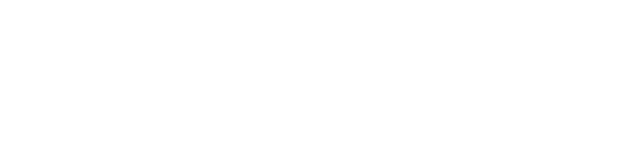
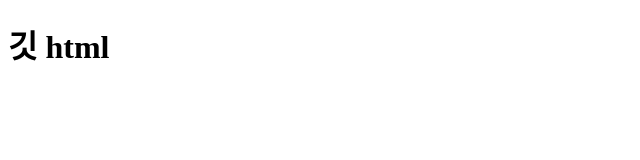
Before and after one commit to Seop2/projectGit, a plain HTML site: page index.html in a window 1280 px wide. Shown: the whole page, without its empty margins (0-640 px from the left). Drawn offline with Linux system fonts and the light colour scheme.

Commit message:
html 수정

```diff
--- a/index.html
+++ b/index.html
@@ -5,5 +5,7 @@
     <meta name="viewport" content="width=device-width, initial-scale=1.0" />
     <title>LEARN GIT</title>
   </head>
-  <body></body>
+  <body>
+    <h1>깃 html</h1>
+  </body>
 </html>
```
